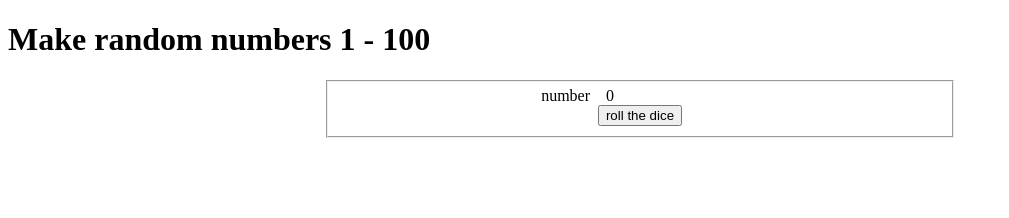
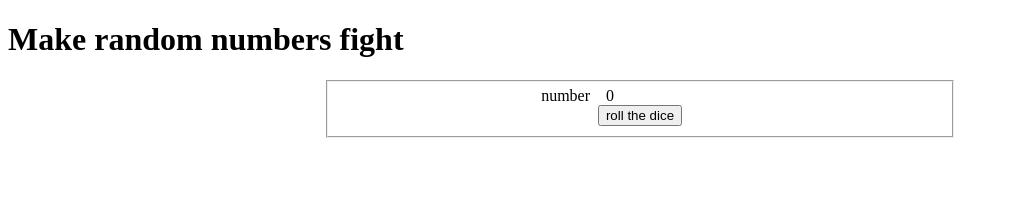
Before and after one commit to HoboZeke/hobozeke.github.io, a Jekyll site: the page games/index.html, which Jekyll copies as it is, in a window 1280 px wide. Shown: the top 218 px of the page, without its empty margins (0-1009 px from the left). Built offline with Jekyll 4.4.1, drawn with Linux system fonts in a browser that asks for light colours; part of the change alters nothing that is shown.

Commit message:
Update index.html
Half done update, committed to save.

```diff
--- a/games/index.html
+++ b/games/index.html
@@ -2,7 +2,7 @@
 <html lang="en-US">
 <head>
  <meta charset="UTF-8">
- <title>rand100.html</title>
+ <title>Pigeon Game 1</title>
  <style type = "text/css">
  fieldset {
   width: 600px;
@@ -30,22 +30,43 @@
  <script type = "text/javascript">
  function roll(){
   //create variables for form elements
-  var spnFinal = document.getElementById("spnFinal");
+  var playerDefense = document.getElementById("playerDefense");
+  var playerAttack = document.getElementById("playerAttack");
+  var computerDefense = document.getElementById("computerDefense");
+  var computerAttack = document.getElementById("computerAttack");
+  var computerHealth = document.getElementById("computerHealth");
+  var playerHealth = document.getElementById("playerHealth");
+  var score = document.getElementById("score");
+
+  //declare variables
+  var scoreValue = 0;
+  score.innerHTML = scoreValue;
+  var plrHP = 100;
+  playerHealth.innerHTML = plrHP;
+  var comHP = 100;
+  computerHealth.innerHTML = comHP;
 
   //get random number
-  var final = Math.floor((Math.random() * 100) + 1);
-  spnFinal.innerHTML = final;
+  var plrDef = Math.floor((Math.random() * 100) + 1);
+  playerDefense.innerHTML = plrDef;
+  var plrAtk = Math.floor((Math.random() * 100) + 1);
+  playerDefense.innerHTML = plrAtk;
+  var comDef = Math.floor((Math.random() * 100) + 1);
+  playerDefense.innerHTML = comDef;
+  var comAtk = Math.floor((Math.random() * 100) + 1);
+  playerDefense.innerHTML = comAtk;
  } // end roll
  </script>
 
 
+
 </head>
 <body>
- <h1>Make random numbers 1 - 100</h1>
+ <h1>Make random numbers fight</h1>
  <form>
   <fieldset>
    <label>number</label>
-   <span id = "spnFinal">0</span>
+   <span id = "playerDefense">0</span>
    <button type = "button"
      onclick = "roll()">
     roll the dice
```
